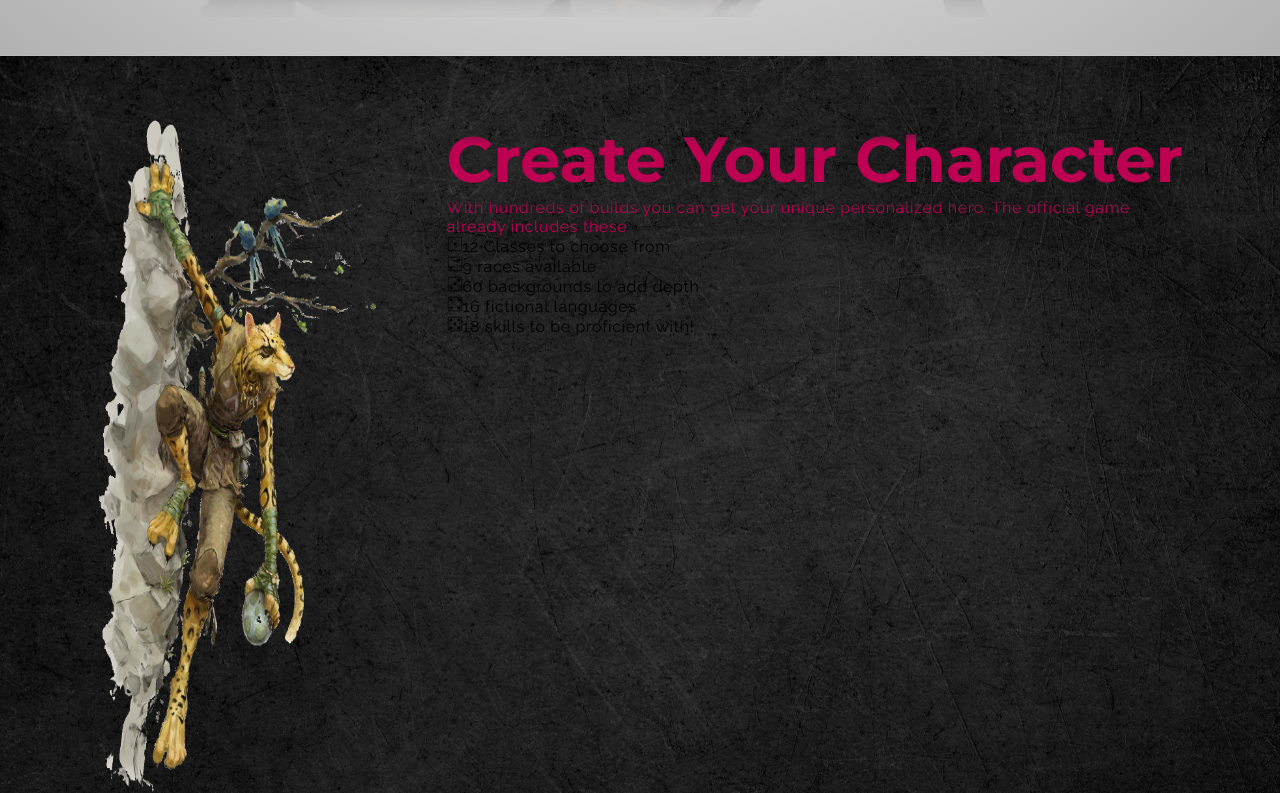
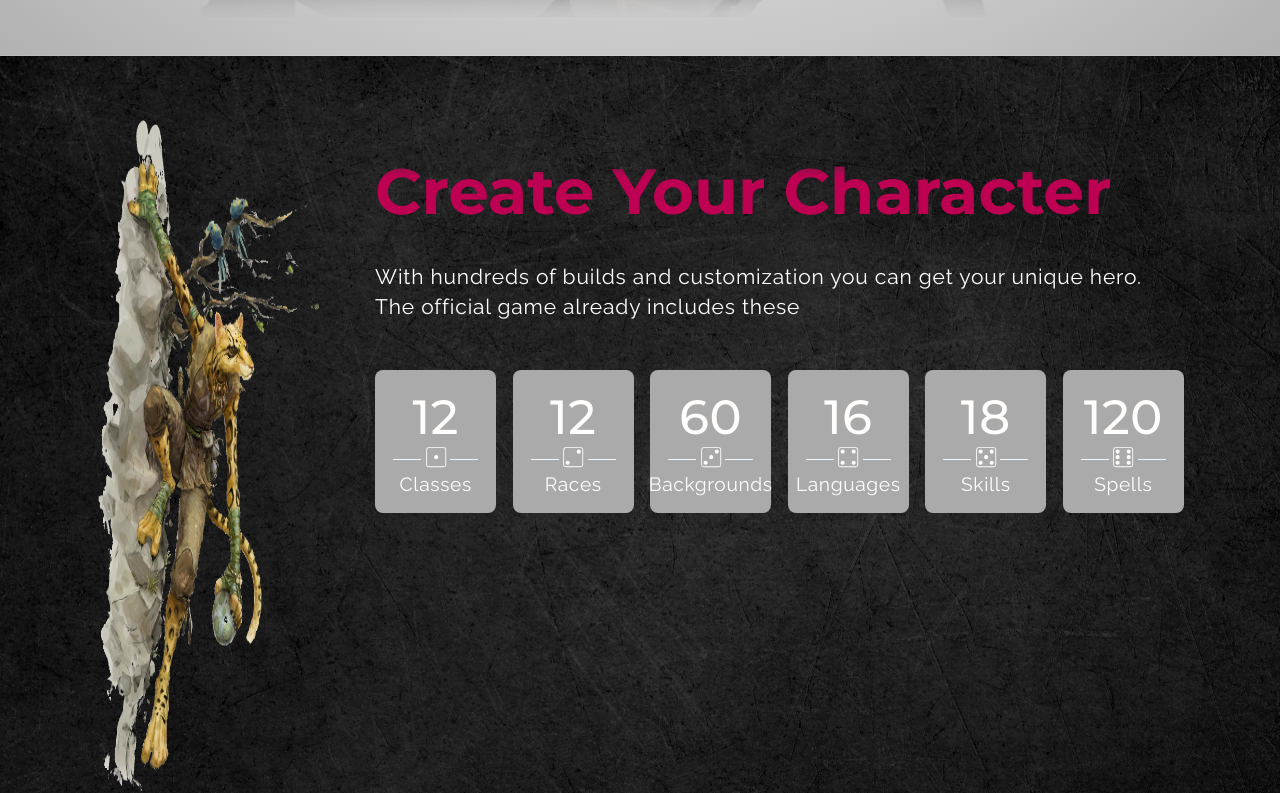
Before and after one commit to treee97/dndWebsite, a React (Create React App) app: page / in a window 1280 px wide. Shown: the part 827-1620 px from the top of the page. Built offline with nearby package versions, Linux system fonts and the light colour scheme.

Commit message:
completing character cards

```diff
--- /dev/null
+++ b/src/components/Features/Features.css
@@ -0,0 +1,47 @@
+.app__feature{
+    display: flex;
+    flex-direction: column;
+    align-items: center;
+    justify-content: center;
+    background: #aaa;
+    padding: 18px;
+    width: 15%;
+    border-radius: 8px;
+}
+.app__feature-number, .app__feature-name{
+    display: flex;
+    align-items: center;
+    justify-content: center;
+}
+.app__feature-number p{
+    font-family: var(--header-font);
+    font-weight: 500;
+    font-size: 48px;
+    color: var(--color-white);
+}
+
+.app__feature-dashline{
+    display: flex;
+    flex-direction: row;
+    align-items: center;
+    justify-content: space-between;
+    width: 100%;
+}
+.app__feature-dashline div{
+    width: 33%;
+    height: 1px;
+    background-color: aliceblue;
+}
+
+.app__feature-dashline p{
+    font-size: 1.4rem;
+    color: var(--color-white);
+
+    /* background-color: red; looks like shit */
+}
+
+.app__feature-name p{
+    color: var(--color-white);
+    font-size: 1.2rem;
+
+}
--- /dev/null
+++ b/src/components/Features/Features.jsx
@@ -0,0 +1,27 @@
+import React from 'react';
+import './Features.css';
+
+const Features = ({number, title, dice, text}) => {
+  return (
+    <div className='app__feature'>
+        <div className="app__feature-number">
+            <p>{number}</p>
+        </div>
+
+        <div className="app__feature-dashline">
+            <div />
+            <p>{dice}</p>
+            <div />
+        </div>
+
+        <div className="app__feature-name">
+            <p>{title}</p>
+        </div>
+        {/* <div className="app__feature-text">
+            <p>{text}</p>
+        </div> */}
+    </div>
+  )
+}
+
+export default Features
--- a/src/components/index.js
+++ b/src/components/index.js
@@ -1,7 +1,7 @@
 import Navbar from './Navbar/Navbar';
 import SpellCard from './SpellCard/SpellCard';
 import Cta from './Cta/Cta';
-
+import Features from './Features/Features';
 
 
 
@@ -9,4 +9,5 @@ export{
     Navbar,
     SpellCard,
     Cta,
+    Features
 }
--- /dev/null
+++ b/src/constants/data.js
@@ -0,0 +1,48 @@
+import {GiInvertedDice1, GiInvertedDice2, GiInvertedDice3, GiInvertedDice4, GiInvertedDice5, GiInvertedDice6 } from 'react-icons/gi';
+
+
+const dndbase = [
+    {
+        number: 12,
+        name: "Classes",
+        dice: <GiInvertedDice1/>,
+        text: "Available to choose"
+    },
+    {
+        number: 12,
+        name: "Races",
+        dice: <GiInvertedDice2/>,
+        text: "And more than .. in all the addons"
+
+    },
+    {
+        number: 60,
+        name: "Backgrounds",
+        dice: <GiInvertedDice3/>,
+        text: "To add depth to your character"
+
+    },
+    {
+        number: 16,
+        name: "Languages",
+        dice: <GiInvertedDice4/>,
+        text: "Many fictional languages to pick"
+
+    },
+    {
+        number: 18,
+        name: "Skills",
+        dice: <GiInvertedDice5/>,
+        text: "To be proficient with"
+
+    },
+    {
+        number: 120,
+        name: "Spells",
+        dice: <GiInvertedDice6/>,
+        text: "Hundreds of spells to customize your hero"
+
+    },
+];
+
+export default { dndbase };
--- a/src/constants/index.js
+++ b/src/constants/index.js
@@ -1,8 +1,8 @@
 import images from './images';
+import data from './data';
 
 
-
-export default {
-    images
-
+export{
+    images,
+    data
 }
--- a/src/containers/Character/Character.css
+++ b/src/containers/Character/Character.css
@@ -5,18 +5,35 @@
     flex-direction: row;
     justify-content: center;
 }
-
-.app__character-header{
+.app__character_content{
     display: flex;
     flex-direction: column;
+
 }
-.app__character-header-title{
+
+.app__character_content-header{
+    display: flex;
+    flex-direction: column;
+    margin-top: 2rem;
     align-items: flex-start;
-    justify-content: flex-start;
+    justify-content: center;
+}
+.app__character_content-header h2{
+    margin-bottom: 2rem;
+}
+.app__character_content-header p{
+    color: var(--color-white);
+    font-weight: 400;
+    text-align: left;
+    line-height: 30px;
+    font-size: 21px;
+
+    margin-bottom: 3rem;
 }
 
 .app__character-img{
     display: flex;
+    /* width: 30%; */
     justify-content: left;
 }
 
@@ -24,3 +41,9 @@
   max-width: 80%;
   max-height: 100%;
 }
+.app__character_content-info ul{
+    display: flex;
+    flex-wrap: wrap;
+    align-items: normal;
+    justify-content: space-between;
+}
--- a/src/containers/Character/Character.jsx
+++ b/src/containers/Character/Character.jsx
@@ -1,24 +1,34 @@
 import React from 'react';
 import images from '../../constants/images';
-import {GiInvertedDice1, GiInvertedDice2, GiInvertedDice3, GiInvertedDice4, GiInvertedDice5 } from 'react-icons/gi';
+
+import { Features } from '../../components';
 import './Character.css';
+import { data } from '../../constants';
 
 const Character = () => (
     <div className="app__character section__padding black__bg">
+
       <div className="app__character-img">
         <img src={images.puma} alt="character" />
       </div>
-      <div className="app__character-header">
-        <h2 className="app__character-header-title header__cormorant gradient__text">Create Your Character</h2>
-        <p className="p__raleway gradient__text">With hundreds of builds you can get your unique personalized hero. The official game already includes these</p>
-        <ul className='p__raleway '>
-          <li><GiInvertedDice1 />12 Classes to choose from</li>
-          <li><GiInvertedDice2 />9 races available</li>
-          <li><GiInvertedDice3 />60 backgrounds to add depth</li>
-          <li><GiInvertedDice4 />16 fictional languages</li>
-          <li><GiInvertedDice5 />18 skills to be proficient with!</li>
-        </ul>
+
+      <div className="app__character_content">
+
+        <div className="app__character_content-header">
+          <h2 className="header__cormorant gradient__text">Create Your Character</h2>
+          <p className="p__raleway">With hundreds of builds and customization you can get your unique hero. The official game already includes these</p>
+        </div>
+
+        <div className="app__character_content-info">
+          <ul className='p__raleway'>
+          {data.dndbase.map( (card, index) => (
+              <Features key={card.title + index} number={card.number} title={card.name} dice={card.dice} />
+          )
+          )}
+          </ul>
+        </div>
       </div>
+
     </div>
   )
   // in what file would you do an API call in a react folder structure? right now i have a folder named api and inside there's a .jsx file called apiCall. Is that good practice?
```
